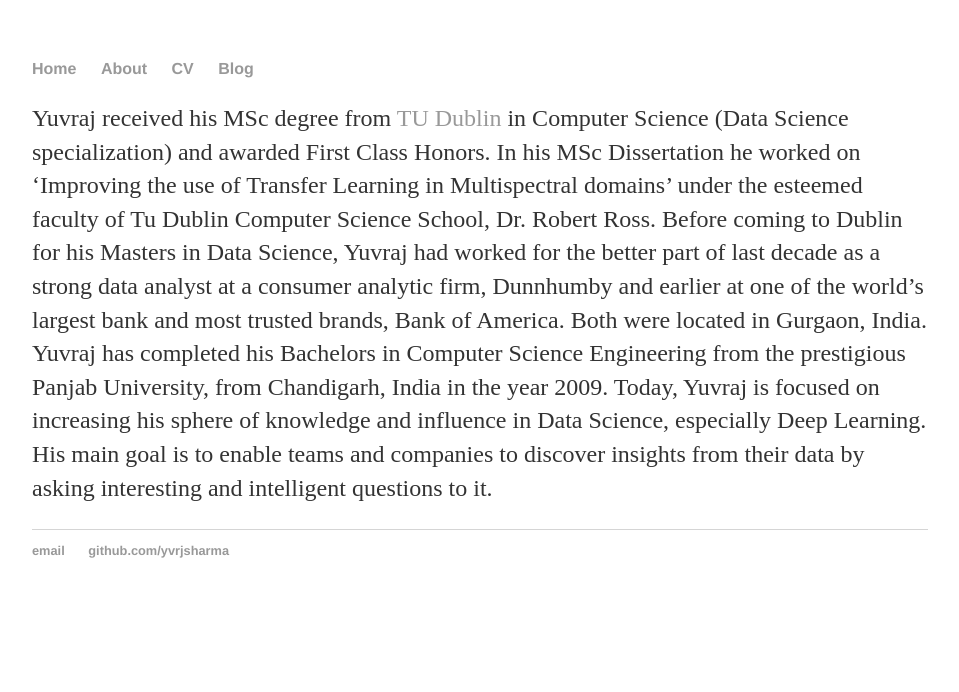
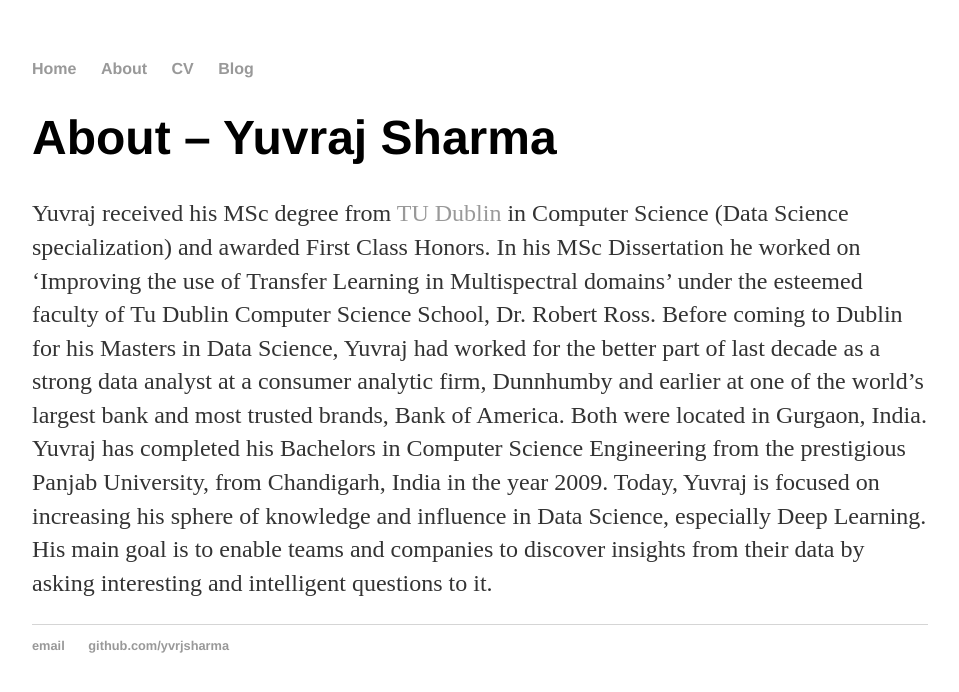
Before and after one commit to yvrjsharma/yvrjsharma.github.io, a Jekyll site: the page built from about/index.md, in a window 1280 px wide. Shown: the top 692 px of the page, without its empty margins (160-1119 px from the left). Built offline with Jekyll 4.4.1, drawn with Linux system fonts in a browser that asks for light colours.

Commit message:
update index.md

```diff
--- a/about/index.md
+++ b/about/index.md
@@ -3,4 +3,6 @@ layout: default
 title: "About – Yuvraj Sharma"
 ---
 
+<h1> About – Yuvraj Sharma </h1>
+
 Yuvraj received his MSc degree from <a href="https://www.tudublin.ie/"> TU Dublin </a>  in Computer Science (Data Science specialization) and awarded First Class Honors. In his MSc Dissertation he worked on 'Improving the use of Transfer Learning in Multispectral domains' under the esteemed faculty of Tu Dublin Computer Science School, Dr. Robert Ross. Before coming to Dublin for his Masters in Data Science, Yuvraj had worked for the better part of last decade as a  strong data analyst at a consumer analytic firm, Dunnhumby and earlier at one of the world’s largest bank and most trusted brands, Bank of America. Both were located in Gurgaon, India. Yuvraj has completed his Bachelors in Computer Science Engineering from the prestigious Panjab University, from Chandigarh, India in the year 2009. Today, Yuvraj is focused on increasing his sphere of knowledge and influence in Data Science, especially Deep Learning. His main goal is to enable teams and companies to discover insights from their data by asking interesting and intelligent questions to it.
```
